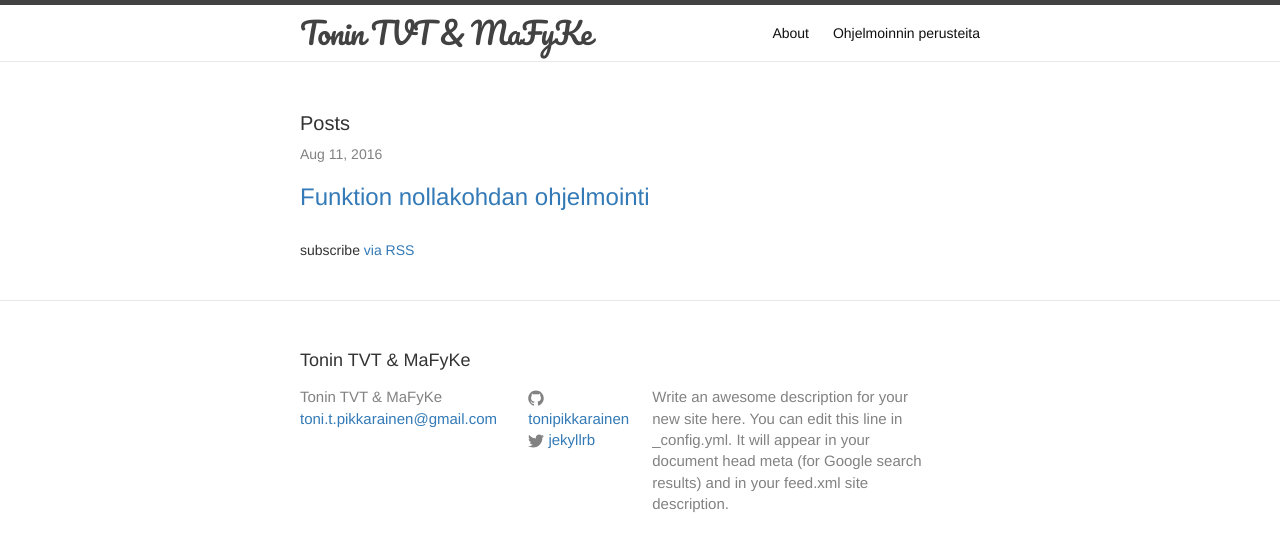
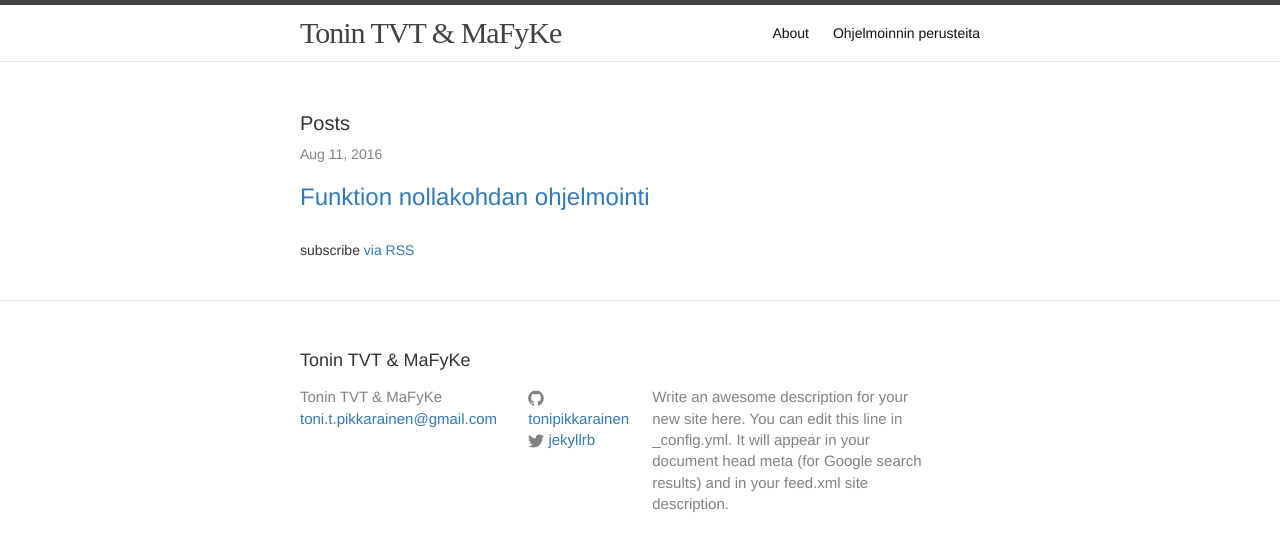
Before and after one commit to tonipikkarainen/tonipikkarainen.github.io, a Jekyll site: the page built from index.html, in a window 1280 px wide. Shown: the top 551 px of the page. Built offline with Jekyll 4.4.1, drawn with Linux system fonts in a browser that asks for light colours; some web fonts are replaced.

Commit message:
cormorantfontti

```diff
--- a/_sass/_layout.scss
+++ b/_sass/_layout.scss
@@ -1,4 +1,5 @@
 @import url(https://fonts.googleapis.com/css?family=Pacifico);
+@import url(https://fonts.googleapis.com/css?family=Cormorant+SC);
 /**
  * Site header
  */
@@ -15,7 +16,7 @@
     font:{
 		size: 30px;
         weight: 400;
-		family:'Pacifico', cursive;
+		family:'Cormorant SC', serif;
 	}
     line-height: 56px;
     letter-spacing: -1px;
```
